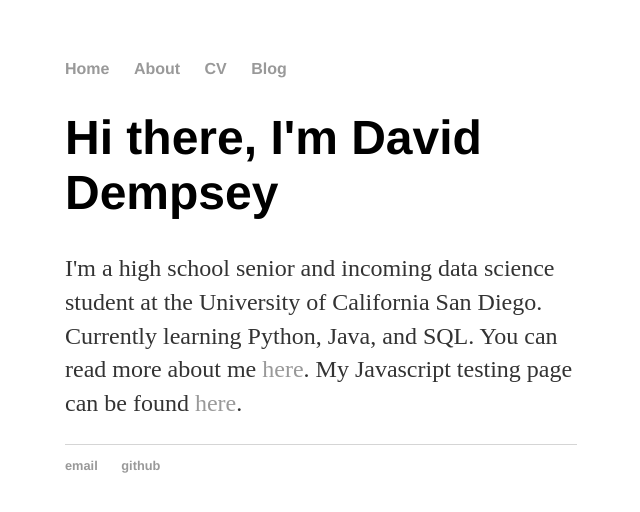
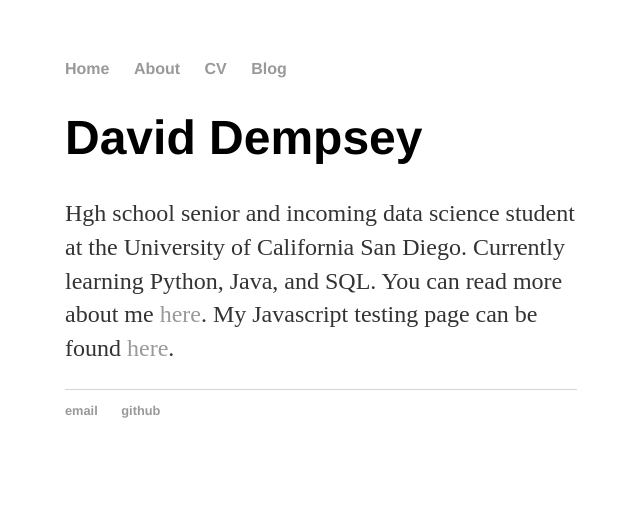
Before and after one commit to daviddempsey/daviddempsey.github.io, a Jekyll site: the page built from index.html, in a window 1280 px wide. Shown: the top 512 px of the page, without its empty margins (319-959 px from the left). Built offline with Jekyll 4.4.1, drawn with Linux system fonts in a browser that asks for light colours.

Commit message:
Update index.html

```diff
--- a/index.html
+++ b/index.html
@@ -3,8 +3,8 @@ layout: default
 title: David Dempsey
 ---
 <div class="blurb">
-  <h1>Hi there, I'm David Dempsey</h1>
-  <p>I'm a high school senior and incoming data science student at the University
+  <h1>David Dempsey</h1>
+  <p>Hgh school senior and incoming data science student at the University
     of California San Diego. Currently learning Python, Java, and SQL.
     You can read more about me <a href="/about">here</a>. My Javascript testing
     page can be found <a href="/testing">here</a>.</p>
```
